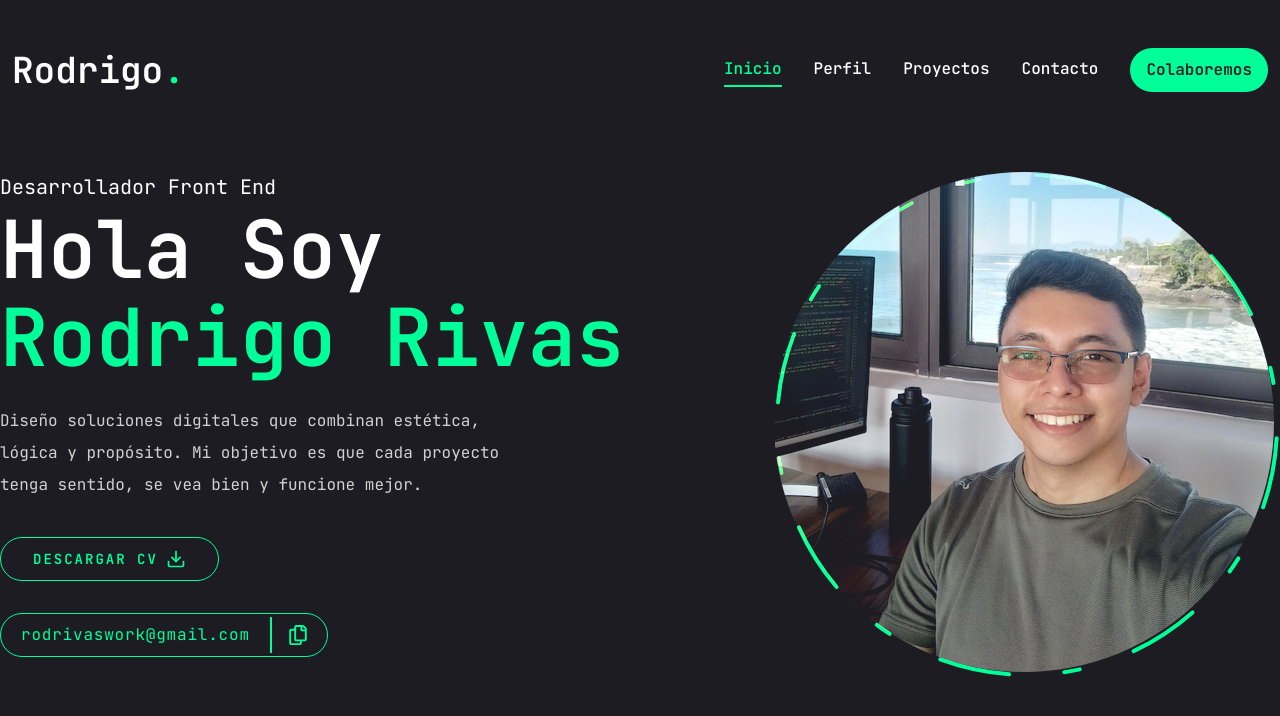
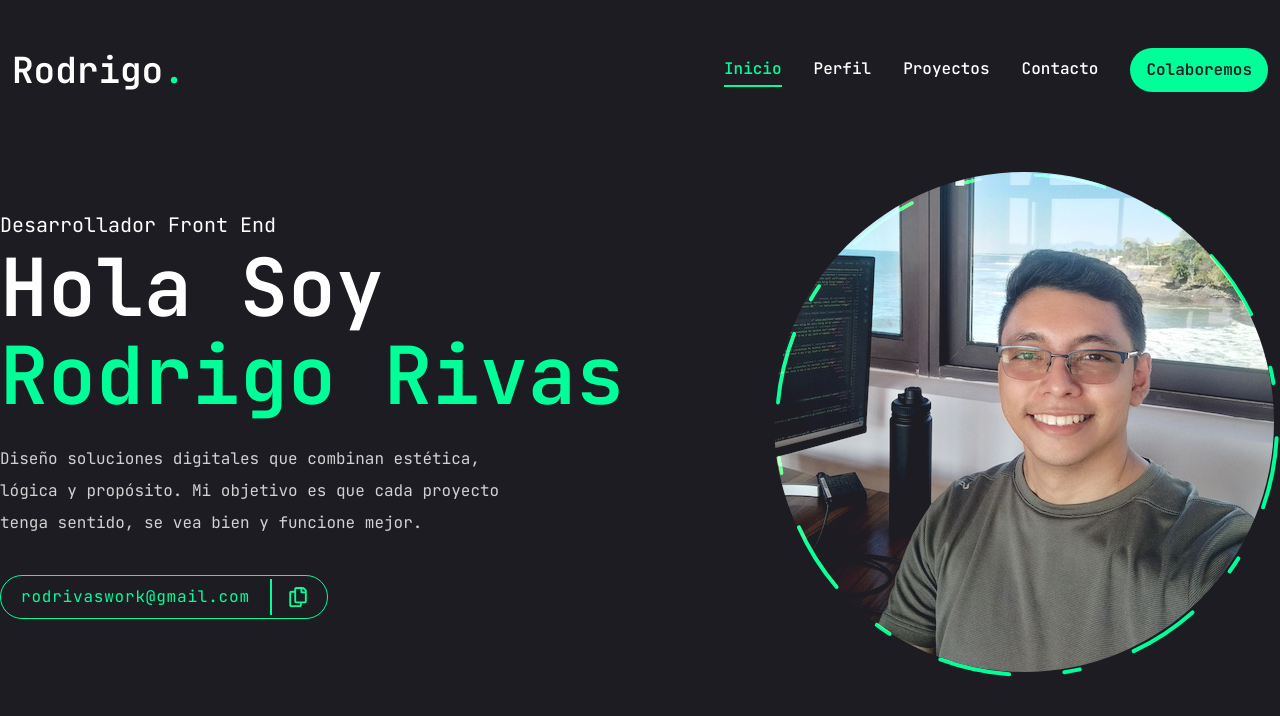
Before and after one commit to JRMRIVAS/portfolio, a Next.js app: page / in a window 1280 px wide. Shown: the top 716 px of the page. Built offline with nearby package versions, Linux system fonts and the light colour scheme.

Commit message:
UPDATE - [se oculta boton para descargar PDF]

```diff
--- a/src/app/page.tsx
+++ b/src/app/page.tsx
@@ -61,7 +61,7 @@ export default function Home() {
             <h1 className="h1 mb-6">Hola Soy <br /> <span className="text-accent">Rodrigo Rivas</span></h1>
             <p className="max-w-[500px] mb-9 text-white/80">Diseño soluciones digitales que combinan estética, lógica y propósito. Mi objetivo es que cada proyecto tenga sentido, se vea bien y funcione mejor.</p>
             {/* botones y red social */}
-            <div className="flex flex-col xl:flex-row items-center gap-8 mb-8">
+            {/* <div className="flex flex-col xl:flex-row items-center gap-8 mb-8">
               <Button
                 variant="outline"
                 size="lg"
@@ -70,11 +70,11 @@ export default function Home() {
               >
                 <span>Descargar CV </span>
                 <FiDownload className="text-xl" />
-              </Button>
+              </Button> */}
               {/* <div className="mb-8 xl:mb-0">
                 <Social containerStyles="flex gap-6" iconStyles="w-9 h-9 border border-accent rounded-full flex justify-center items-center text-accent text-base hover:bg-accent hover:text-primary hover:transition-all duration-500" />
               </div> */}
-            </div>
+            {/* </div> */}
 
             <div className="flex mx-auto xl:mx-0 items-center space-x-5 rounded-full border border-accent px-5 w-[20.5rem] tracking-wider  h-[44px]">
               <span className="text-accent">{email}</span>
```
